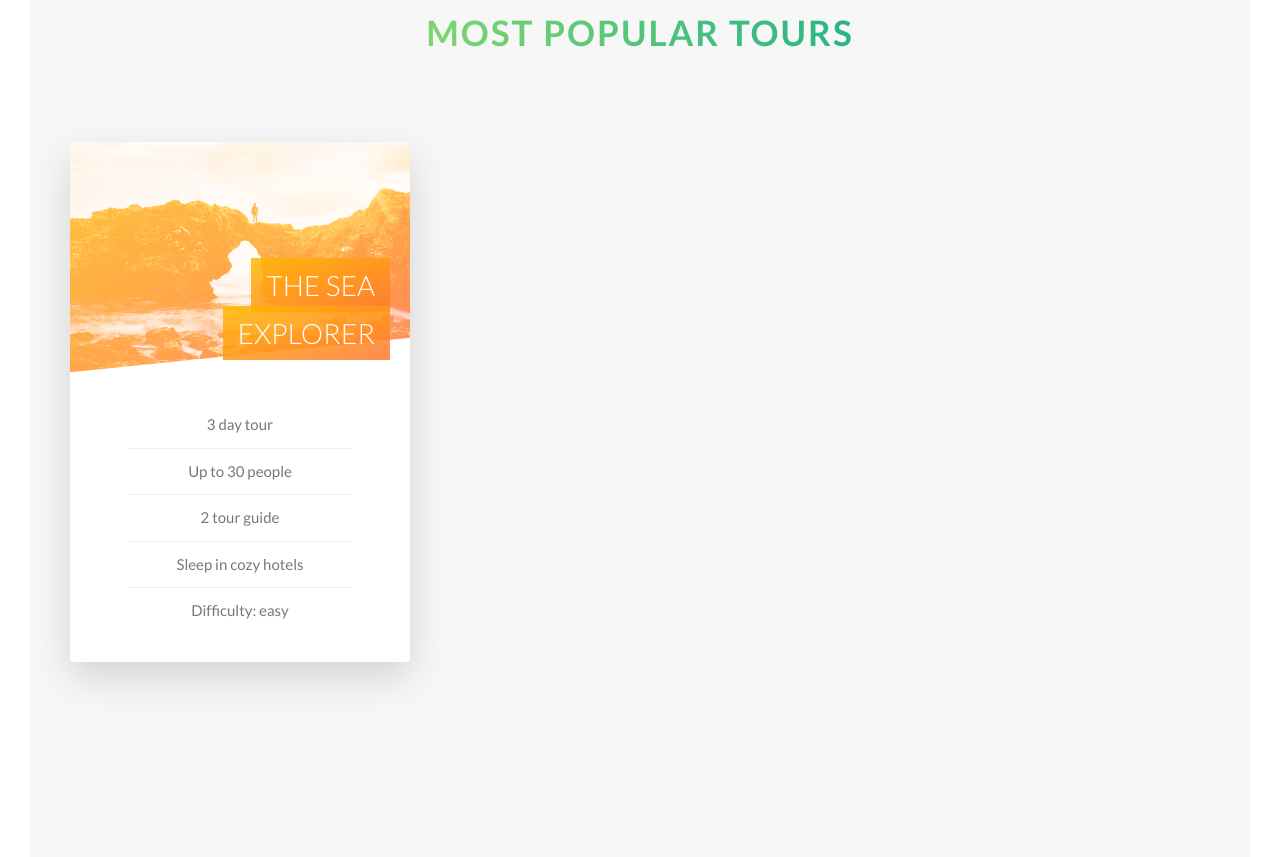
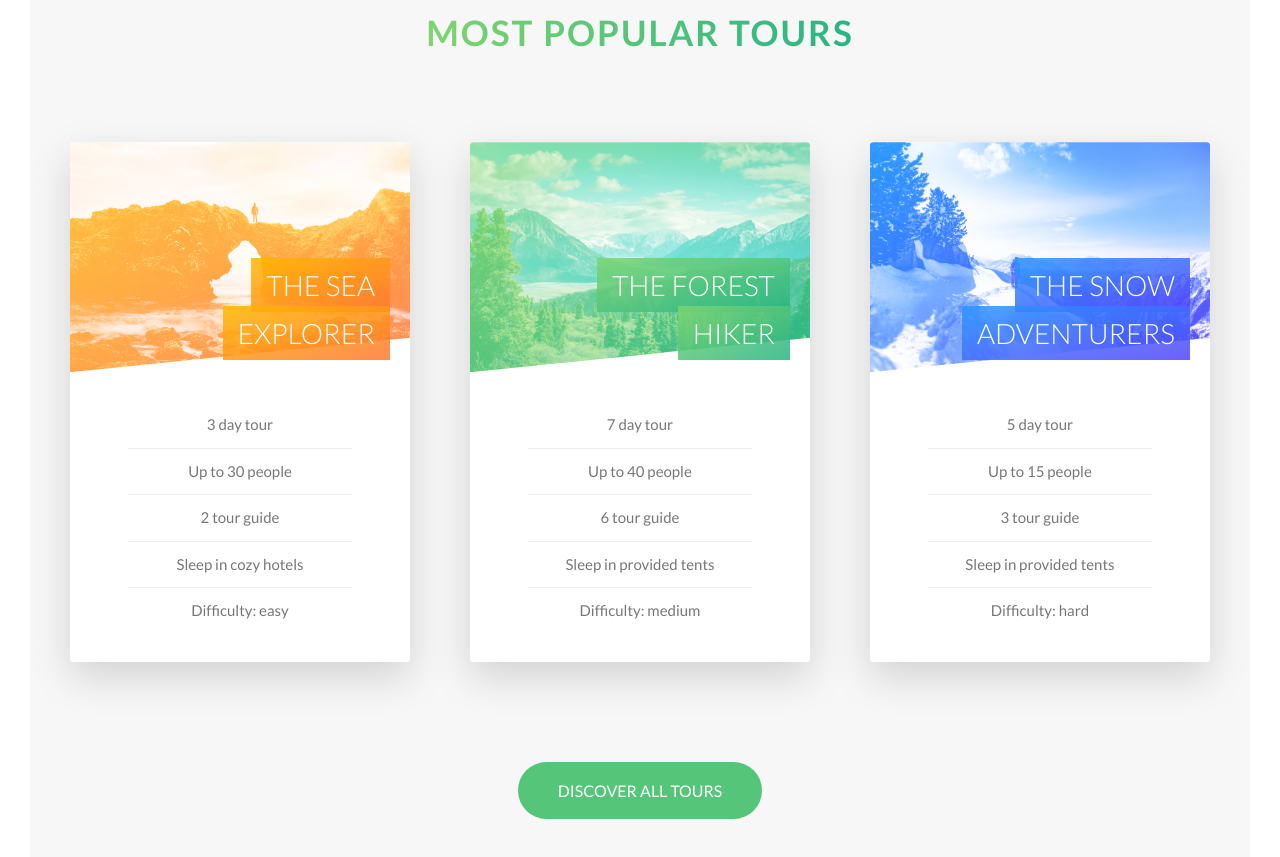
Before and after one commit to thapaRoyal/Natours, a website: page index.html in a window 1280 px wide. Shown: the part 2358-3215 px from the top of the page. Drawn offline with Linux system fonts and the light colour scheme.

Commit message:
tours section last part

```diff
--- a/index.html
+++ b/index.html
@@ -169,14 +169,85 @@
                 </div>
               </div>
               <div class="card__side card__side--back card__side--back-1">
-                back
+                <div class="card__cta">
+                  <div class="card__price-box">
+                    <p class="card__price-only">only</p>
+                    <p class="card__price-value">$297</p>
+                  </div>
+                  <a href="#" class="btn btn--white">Book now</a>
+                </div>
               </div>
             </div>
           </div>
-          <div class="col-1-of-3"></div>
-          <div class="col-1-of-3"></div>
+
+          <div class="col-1-of-3">
+            <div class="card">
+              <div class="card__side card__side--front">
+                <div class="card__picture card__picture--2">&nbsp;</div>
+                <h4 class="card__heading">
+                  <span class="card__heading-span card__heading-span--2">
+                    the forest hiker
+                  </span>
+                </h4>
+                <div class="card__details">
+                  <ul>
+                    <li>7 day tour</li>
+                    <li>Up to 40 people</li>
+                    <li>6 tour guide</li>
+                    <li>Sleep in provided tents</li>
+                    <li>Difficulty: medium</li>
+                  </ul>
+                </div>
+              </div>
+              <div class="card__side card__side--back card__side--back-2">
+                <div class="card__cta">
+                  <div class="card__price-box">
+                    <p class="card__price-only">only</p>
+                    <p class="card__price-value">$297</p>
+                  </div>
+                  <a href="#" class="btn btn--white">Book now</a>
+                </div>
+              </div>
+            </div>
+          </div>
+
+          <div class="col-1-of-3">
+            <div class="card">
+              <div class="card__side card__side--front">
+                <div class="card__picture card__picture--3">&nbsp;</div>
+                <h4 class="card__heading">
+                  <span class="card__heading-span card__heading-span--3">
+                    the snow adventurers
+                  </span>
+                </h4>
+                <div class="card__details">
+                  <ul>
+                    <li>5 day tour</li>
+                    <li>Up to 15 people</li>
+                    <li>3 tour guide</li>
+                    <li>Sleep in provided tents</li>
+                    <li>Difficulty: hard</li>
+                  </ul>
+                </div>
+              </div>
+              <div class="card__side card__side--back card__side--back-3">
+                <div class="card__cta">
+                  <div class="card__price-box">
+                    <p class="card__price-only">only</p>
+                    <p class="card__price-value">$297</p>
+                  </div>
+                  <a href="#" class="btn btn--white">Book now</a>
+                </div>
+              </div>
+            </div>
+          </div>
+        </div>
+
+        <div class="u-center-text u-margin-top-huge">
+          <a href="#" class="btn btn--green">Discover all tours</a>
         </div>
       </section>
+
       <!-- !popular tours section -->
     </main>
   </body>
--- a/sass/abstracts/_variables.scss
+++ b/sass/abstracts/_variables.scss
@@ -1,7 +1,9 @@
 // COLORS
 $color-primary: #55c57a;
+
 $color-primary-light: #7ed56f;
 $color-primary-dark: #28b485;
+
 $color-grey-dark: #777;
 $color-white: #fff;
 $color-black: #000;
--- a/sass/base/_utilities.scss
+++ b/sass/base/_utilities.scss
@@ -10,3 +10,10 @@
 .u-margin-bottom-medium {
   margin-bottom: 4rem;
 }
+
+.u-margin-top-big {
+  margin-top: 8rem;
+}
+.u-margin-top-huge {
+  margin-top: 10rem;
+}
--- a/sass/components/_button.scss
+++ b/sass/components/_button.scss
@@ -31,6 +31,14 @@
 
     &::after {
       background-color: $color-white;
+    }
+  }
+  &--green {
+    background-color: $color-primary;
+    color: $color-white;
+
+    &::after {
+      background-color: $color-primary;
     }
   }
 
--- a/sass/components/_card.scss
+++ b/sass/components/_card.scss
@@ -29,6 +29,20 @@
           $color-secondary-dark
         );
       }
+      &-2 {
+        background-image: linear-gradient(
+          to right bottom,
+          $color-primary-light,
+          $color-primary-dark
+        );
+      }
+      &-3 {
+        background-image: linear-gradient(
+          to right bottom,
+          $color-tertiary-light,
+          $color-tertiary-dark
+        );
+      }
     }
   }
 
@@ -45,6 +59,8 @@
     background-blend-mode: screen;
     -webkit-clip-path: polygon(0 0, 100% 0, 100% 85%, 0 100%);
     clip-path: polygon(0 0, 100% 0, 100% 85%, 0 100%);
+    border-top-left-radius: 3px;
+    border-top-right-radius: 3px;
 
     &--1 {
       background-image: linear-gradient(
@@ -55,12 +71,23 @@
         url(../../img/nat-5.jpg);
     }
     &--2 {
-      background-image: url(../img/nat-5.jpg);
+      background-image: linear-gradient(
+          to right bottom,
+          $color-primary-light,
+          $color-primary-dark
+        ),
+        url(../../img/nat-6.jpg);
     }
     &--3 {
-      background-image: url(../img/nat-5.jpg);
+      background-image: linear-gradient(
+          to right bottom,
+          $color-tertiary-light,
+          $color-tertiary-dark
+        ),
+        url(../../img/nat-7.jpg);
     }
   }
+
   &__heading {
     font-size: 2.8rem;
     font-weight: 300;
@@ -84,6 +111,21 @@
         rgba($color-secondary-dark, 0.85)
       );
     }
+
+    &--2 {
+      background-image: linear-gradient(
+        to right bottom,
+        rgba($color-primary-light, 0.85),
+        rgba($color-primary-dark, 0.85)
+      );
+    }
+    &--3 {
+      background-image: linear-gradient(
+        to right bottom,
+        rgba($color-tertiary-light, 0.85),
+        rgba($color-tertiary-dark, 0.85)
+      );
+    }
   }
 
   &__details {
@@ -103,4 +145,25 @@
       }
     }
   }
+  &__cta {
+    position: absolute;
+    top: 50%;
+    left: 50%;
+    transform: translate(-50%, -50%);
+    width: 90%;
+    text-align: center;
+  }
+  &__price-box {
+    text-align: center;
+    margin-bottom: 8rem;
+    color: $color-white;
+  }
+  &__price-only {
+    font-size: 1.4rem;
+    text-transform: uppercase;
+  }
+  &__price-value {
+    font-size: 6rem;
+    font-weight: 100;
+  }
 }
--- a/sass/pages/_home.scss
+++ b/sass/pages/_home.scss
@@ -22,6 +22,6 @@
 
 .section-tours {
   background-color: $color-grey-light-1;
-  padding: 25rem 0 50rem 0;
+  padding: 25rem 0 15rem 0;
   margin-top: -10rem;
 }
```
Also changed, not shown: css/style.css.
